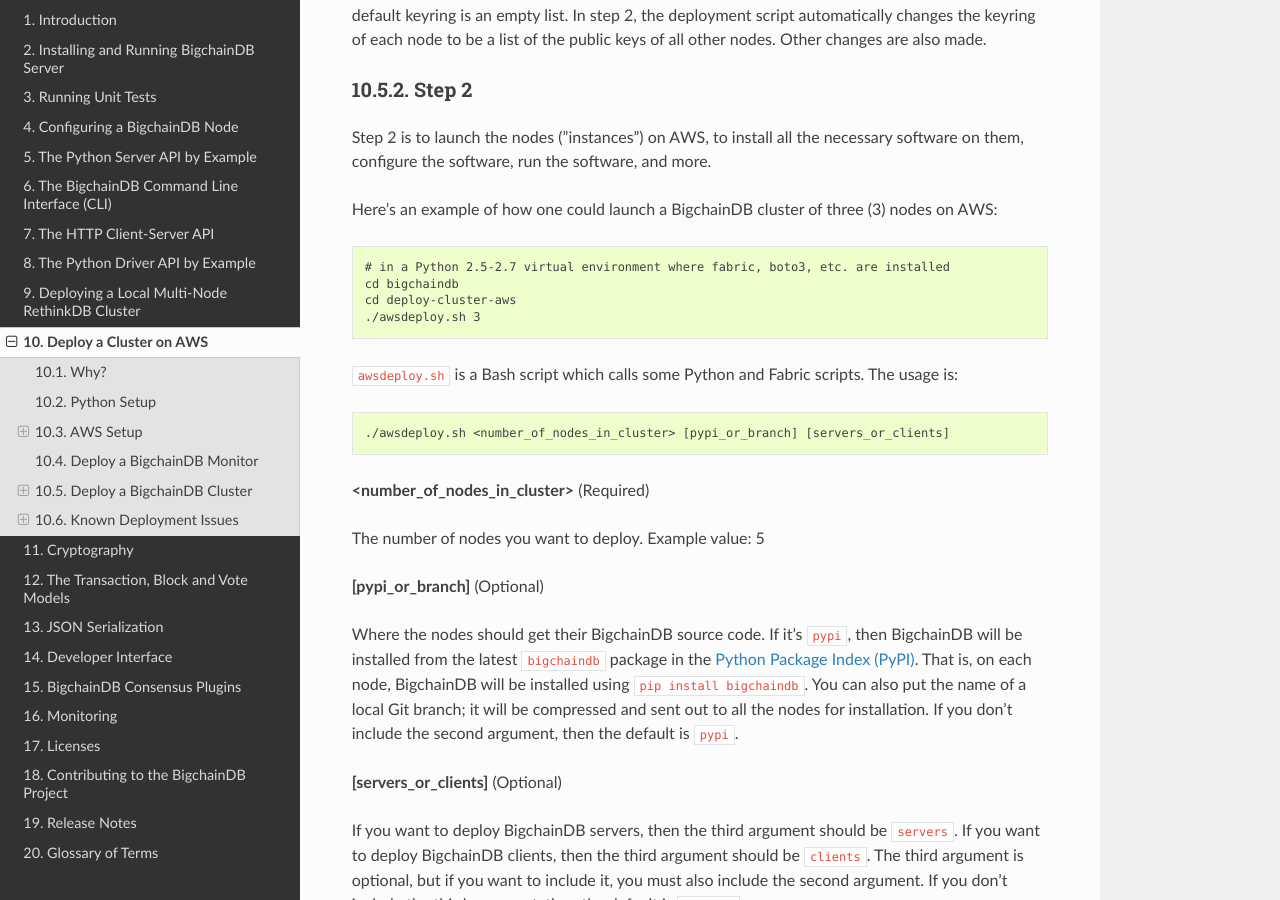
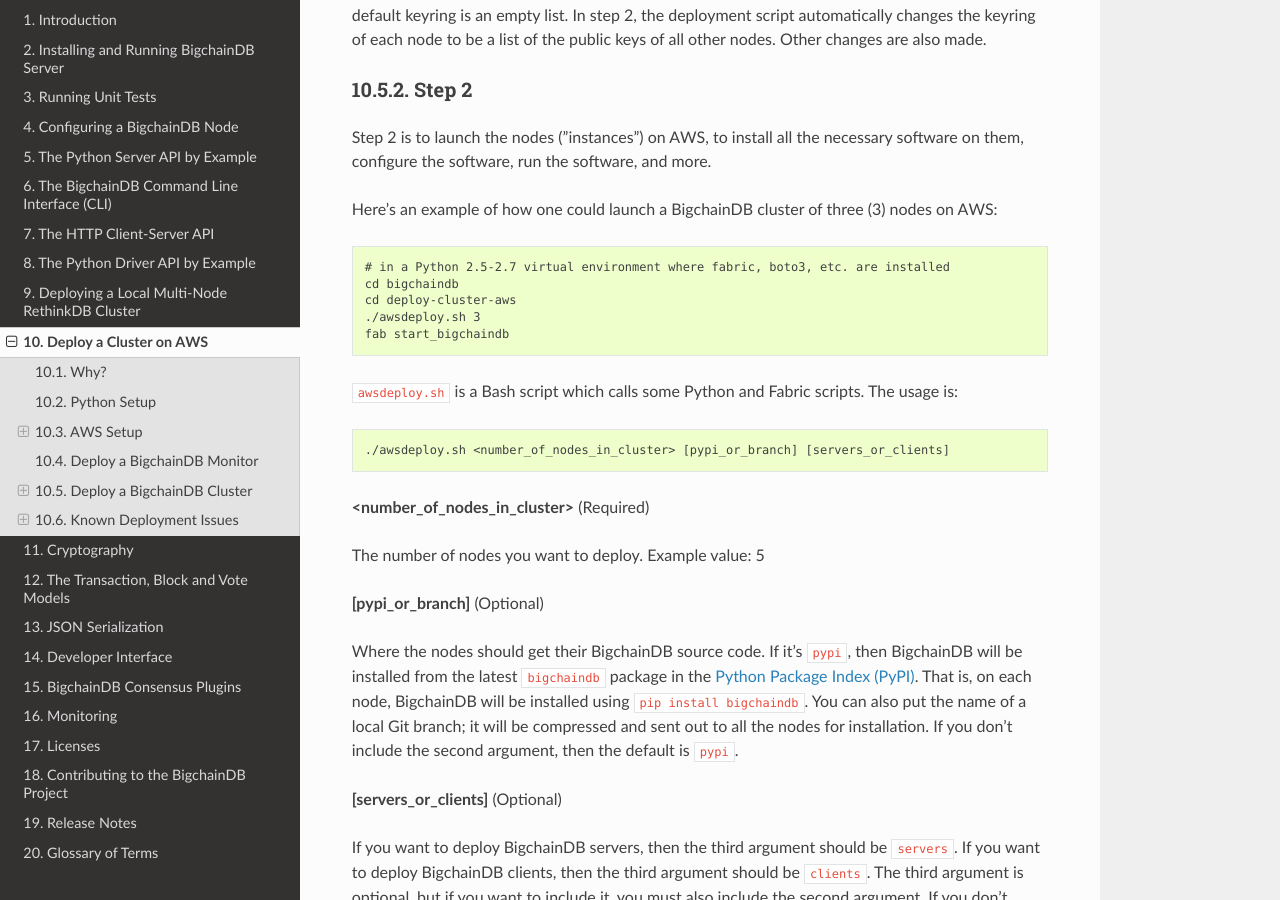
Before and after one commit to bigchaindb/bigchaindb, a Sphinx documentation site: the page built from docs/source/deploy-on-aws.md, in a window 1280 px wide and 900 px high, scrolled down 4762 px. Built offline with Sphinx 7.4.7 and the Read the Docs theme 2.0.0, drawn with Linux system fonts in a browser that asks for light colours.

Commit message:
Updated docs to say how to start BigchainDB on all nodes

````diff
--- a/docs/source/deploy-on-aws.md
+++ b/docs/source/deploy-on-aws.md
@@ -153,6 +153,7 @@
 cd bigchaindb
 cd deploy-cluster-aws
 ./awsdeploy.sh 3
+fab start_bigchaindb
 ```
 
 `awsdeploy.sh` is a Bash script which calls some Python and Fabric scripts. The usage is:
````
